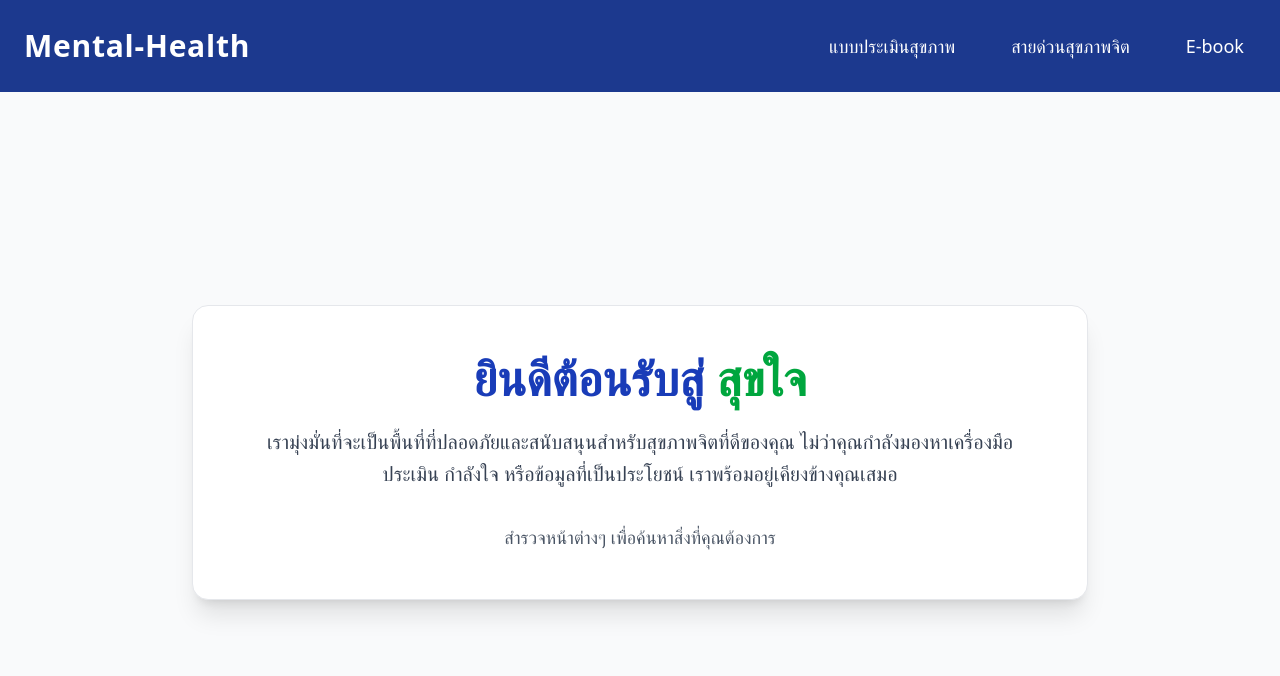
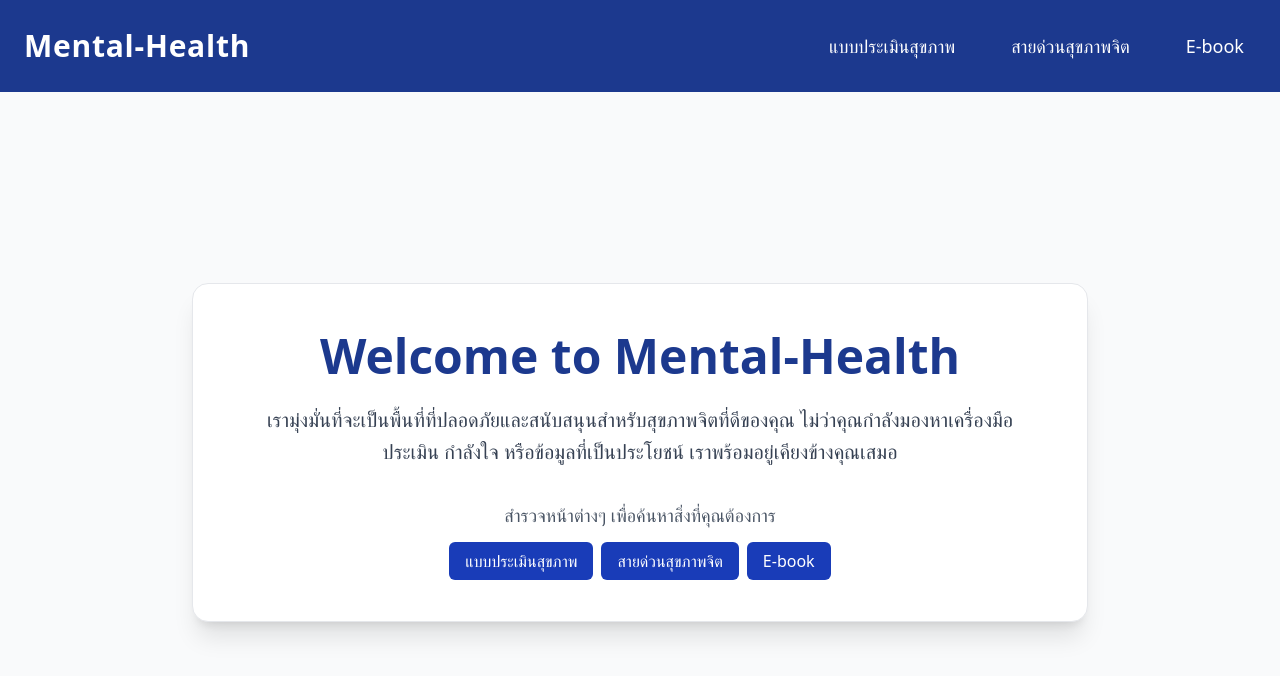
Before and after one commit to PATIPANPSS/mental-health-app, a React (Vite) app: page / in a window 1280 px wide. Shown: the top 676 px of the page. Built offline with nearby package versions, Linux system fonts and the light colour scheme.

Commit message:
Edit threme all page

```diff
--- a/src/components/BookCard.jsx
+++ b/src/components/BookCard.jsx
@@ -13,11 +13,11 @@ const BookCard = ({ title, bookLink, imageUrl }) => {
           <img
             src={imageUrl}
             alt={title}
-            className="w-full h-fit object-cover rounded-lg mb-4 shadow-sm"
-            onError={(e) => { e.target.onerror = null; e.target.src = 'https://placehold.co/300x200/cccccc/333333?text=No+Image'; }} // Fallback image
+            className="w-min h-min object-cover rounded-lg mb-4 shadow-sm"
+            onError={(e) => { e.target.onerror = null; e.target.src = 'https://placehold.co/300x200/cccccc/333333?text=No+Image'; }}
           />
         )}
-        <h3 className="text-xl font-semibold text-blue-600 mb-3">{title}</h3>
+        <h3 className="text-xl font-semibold text-blue-900 mb-3">{title}</h3>
       </div>
     </a>
   );
--- a/src/components/Navbar.jsx
+++ b/src/components/Navbar.jsx
@@ -9,7 +9,7 @@ const Navbar = () => {
       <div className="container mx-auto flex justify-between items-center">
         <Link
           to="/"
-          className="text-3xl font-bold tracking-wide transition-transform transform hover:scale-105"
+          className="text-3xl font-bold tracking-wide transition hover:scale-105"
         >
           Mental-Health
         </Link>
@@ -58,19 +58,19 @@ const Navbar = () => {
         <div className="hidden lg:flex space-x-8">
           <Link
             to="/form"
-            className="text-white hover:text-blue-900 px-3 py-2 rounded-lg text-lg font-medium transition duration-300 ease-in-out hover:bg-white hover:shadow-md"
+            className="text-white hover:text-blue-900 px-3 py-2 rounded-lg text-lg font-medium transition duration-300 hover:bg-white hover:scale-105"
           >
             แบบประเมินสุขภาพ
           </Link>
           <Link
             to="/hotline"
-            className="text-white hover:text-blue-900 px-3 py-2 rounded-lg text-lg font-medium transition duration-300 ease-in-out hover:bg-white hover:shadow-md"
+            className="text-white hover:text-blue-900 px-3 py-2 rounded-lg text-lg font-medium transition duration-300 hover:bg-white hover:scale-105"
           >
             สายด่วนสุขภาพจิต
           </Link>
           <Link
             to="/ebook"
-            className="text-white hover:text-blue-900 px-3 py-2 rounded-lg text-lg font-medium transition duration-300 ease-in-out hover:bg-white hover:shadow-md"
+            className="text-white hover:text-blue-900 px-3 py-2 rounded-lg text-lg font-medium transition duration-300 hover:bg-white hover:scale-105"
           >
             E-book
           </Link>
@@ -82,24 +82,24 @@ const Navbar = () => {
         <div className="flex flex-col mt-6 mx-auto space-y-2">
           <Link
             to="/form"
-            className=" hover:text-blue-900 px-30 py-2 rounded-lg text-lg font-medium transition hover:scale-105 duration-300 ease-in-out hover:bg-white hover:shadow-md text-center"
+            className=" hover:text-blue-900 px-30 py-2 rounded-lg text-lg font-medium transition hover:scale-105 duration-300 hover:bg-white text-center"
             onClick={() => setIsOpen(false)}
           >
             แบบประเมินสุขภาพ
           </Link>
           <Link
             to="/hotline"
-            className=" hover:text-blue-900 px-30 py-2 rounded-lg text-lg font-medium transition hover:scale-105 duration-300 ease-in-out hover:bg-white hover:shadow-md text-center"
+            className=" hover:text-blue-900 px-30 py-2 rounded-lg text-lg font-medium transition hover:scale-105 duration-300 hover:bg-white text-center"
             onClick={() => setIsOpen(false)}
           >
             สายด่วนสุขภาพจิต
           </Link>
           <Link
             to="/ebook"
-            className=" hover:text-blue-900 px-30 py-2 rounded-lg text-lg font-medium transition hover:scale-105 duration-300 ease-in-out hover:bg-white hover:shadow-md text-center"
+            className=" hover:text-blue-900 px-30 py-2 rounded-lg text-lg font-medium transition hover:scale-105 duration-300 hover:bg-white text-center"
             onClick={() => setIsOpen(false)}
           >
-            อ่าน E-book ออนไลน์
+            E-book
           </Link>
         </div>
       </div>
--- a/src/pages/Ebook.jsx
+++ b/src/pages/Ebook.jsx
@@ -29,7 +29,7 @@ const Ebook = () => {
     return (
       <div className="container mx-auto py-16 px-8 min-h-[calc(100vh-80px)] flex items-center justify-center">
         <div className="bg-white p-12 rounded-2xl shadow-xl border border-gray-200 text-center text-blue-700 text-2xl font-semibold">
-          กำลังโหลด E-book สุขภาพใจ...
+          กำลังโหลด E-book ...
           <div className="w-12 h-12 border-4 border-t-4 border-blue-500 border-solid rounded-full animate-spin mx-auto mt-4"></div>
         </div>
       </div>
@@ -49,7 +49,7 @@ const Ebook = () => {
   return (
     <div className="container mx-auto py-16 px-8 min-h-[calc(100vh-80px)]">
       <div className="bg-white p-12 rounded-2xl shadow-xl border border-gray-200">
-        <h2 className="text-4xl font-bold text-blue-700 mb-8 text-center">
+        <h2 className="text-4xl font-bold text-blue-900 mb-8 text-center">
           คลัง E-book (อ่านออนไลน์)
         </h2>
         <div className="grid grid-cols-1 md:grid-cols-2 lg:grid-cols-3 gap-8 mt-10">
--- a/src/pages/FormPage.jsx
+++ b/src/pages/FormPage.jsx
@@ -5,7 +5,7 @@ const FormPage = () => {
   return (
     <div className="container mx-auto py-16 px-8 min-h-[calc(100vh-80px)]">
       <div className="bg-white p-12 rounded-2xl shadow-xl border border-gray-200">
-        <h2 className="text-4xl font-bold text-blue-700 mb-8 text-center">
+        <h2 className="text-4xl font-bold text-blue-900 mb-8 text-center">
           แบบประเมินสุขภาพจิต
         </h2>
 
--- a/src/pages/HomePage.jsx
+++ b/src/pages/HomePage.jsx
@@ -1,11 +1,12 @@
 import React from 'react'
+import { Link } from 'react-router-dom'
 
 const HomePage = () => {
   return (
     <div className="min-h-[calc(100vh-80px)] bg-gray-50 flex items-center justify-center p-8">
-      <div className="bg-white p-12 rounded-2xl shadow-xl max-w-4xl text-center border border-gray-200 transform transition-all duration-300 hover:shadow-2xl hover:scale-[1.01]">
-        <h1 className="text-5xl font-extrabold text-blue-800 mb-6">
-          ยินดีต้อนรับสู่ <span className="text-green-600">สุขใจ</span>
+      <div className="bg-white p-12 rounded-2xl shadow-xl max-w-4xl text-center border border-gray-200">
+        <h1 className="text-5xl font-extrabold text-blue-900 mb-6">
+          Welcome to Mental-Health
         </h1>
         <p className="text-xl text-gray-700 leading-relaxed">
           เรามุ่งมั่นที่จะเป็นพื้นที่ที่ปลอดภัยและสนับสนุนสำหรับสุขภาพจิตที่ดีของคุณ
@@ -15,6 +16,17 @@ const HomePage = () => {
         <p className="mt-8 text-lg text-gray-600">
           สำรวจหน้าต่างๆ เพื่อค้นหาสิ่งที่คุณต้องการ
         </p>
+        <div className='flex justify-center mt-5 space-x-2'>
+            <div>
+              <Link to='/form' className='px-4 py-2 bg-blue-800 text-white rounded-md hover:bg-blue-900'>แบบประเมินสุขภาพ</Link>
+            </div>
+            <div>
+              <Link to='/hotline' className='px-4 py-2 bg-blue-800 text-white rounded-md hover:bg-blue-900'>สายด่วนสุขภาพจิต</Link>
+            </div>
+            <div>
+              <Link to='/ebook' className='px-4 py-2 bg-blue-800 text-white rounded-md hover:bg-blue-900'>E-book</Link>
+            </div>
+        </div>
       </div>
     </div>
   )
--- a/src/pages/HotlinePage.jsx
+++ b/src/pages/HotlinePage.jsx
@@ -4,7 +4,7 @@ const HotlinePage = () => {
   return (
     <div className="container mx-auto py-16 px-8 min-h-[calc(100vh-80px)]">
       <div className="bg-white p-12 rounded-2xl shadow-xl border border-gray-200">
-        <h2 className="text-4xl font-bold text-green-700 mb-8 text-center">
+        <h2 className="text-4xl font-bold text-blue-900 mb-8 text-center">
           สายด่วนสุขภาพจิต
         </h2>
         <p className="text-lg text-gray-700 mb-6 leading-relaxed">
@@ -13,11 +13,11 @@ const HotlinePage = () => {
           ผู้เชี่ยวชาญพร้อมที่จะรับฟังและให้คำปรึกษาตลอด 24 ชั่วโมง
         </p>
         <div className="grid grid-cols-1 md:grid-cols-2 gap-8 mt-10">
-          <div className="p-8 bg-purple-50 rounded-xl shadow-md border border-purple-200">
-            <h3 className="text-2xl font-semibold text-purple-800 mb-4">
+          <div className="p-8 bg-blue-50 rounded-xl shadow-md border border-blue-200">
+            <h3 className="text-2xl font-semibold text-blue-900 mb-4">
               กรมสุขภาพจิต
             </h3>
-            <p className="text-4xl font-extrabold text-purple-700 mb-4">
+            <p className="text-4xl font-extrabold text-blue-800 mb-4">
               1323
             </p>
             <p className="text-gray-600">สายด่วนสุขภาพจิตตลอด 24 ชั่วโมง</p>
```
